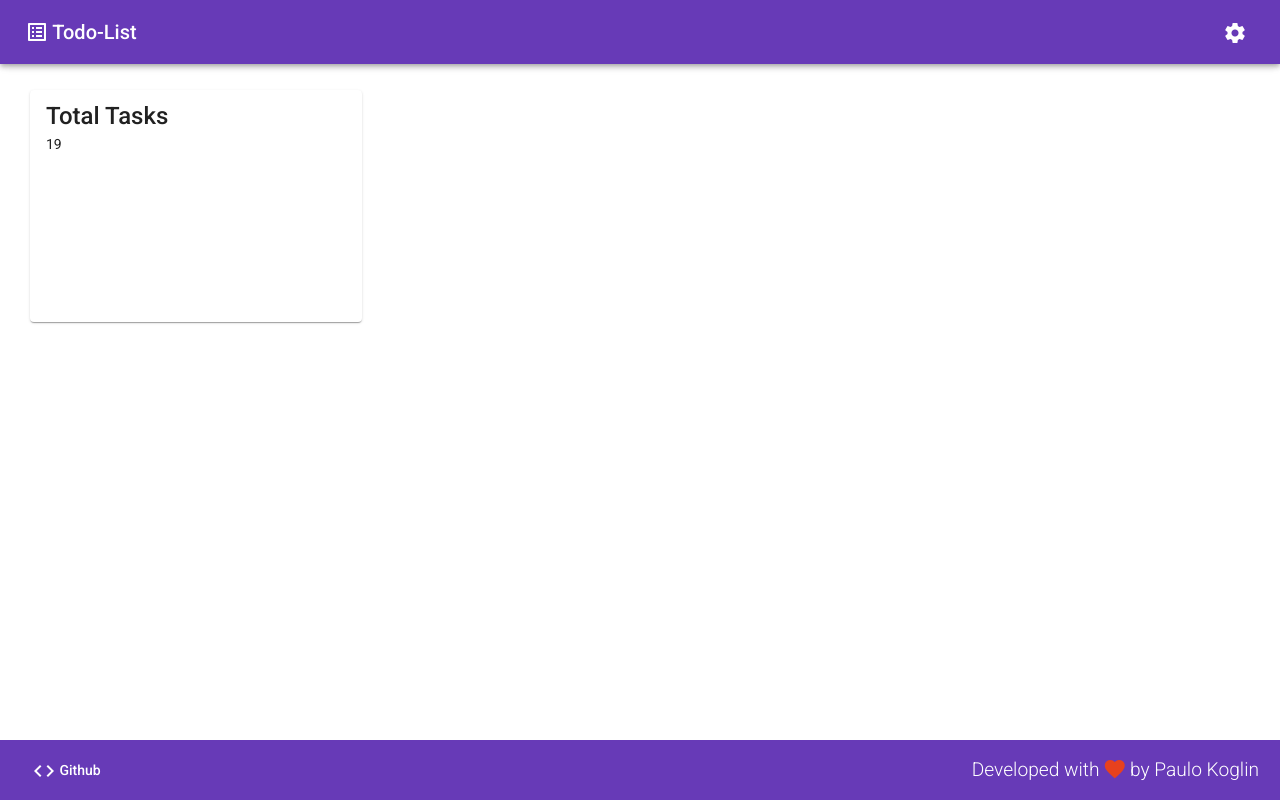
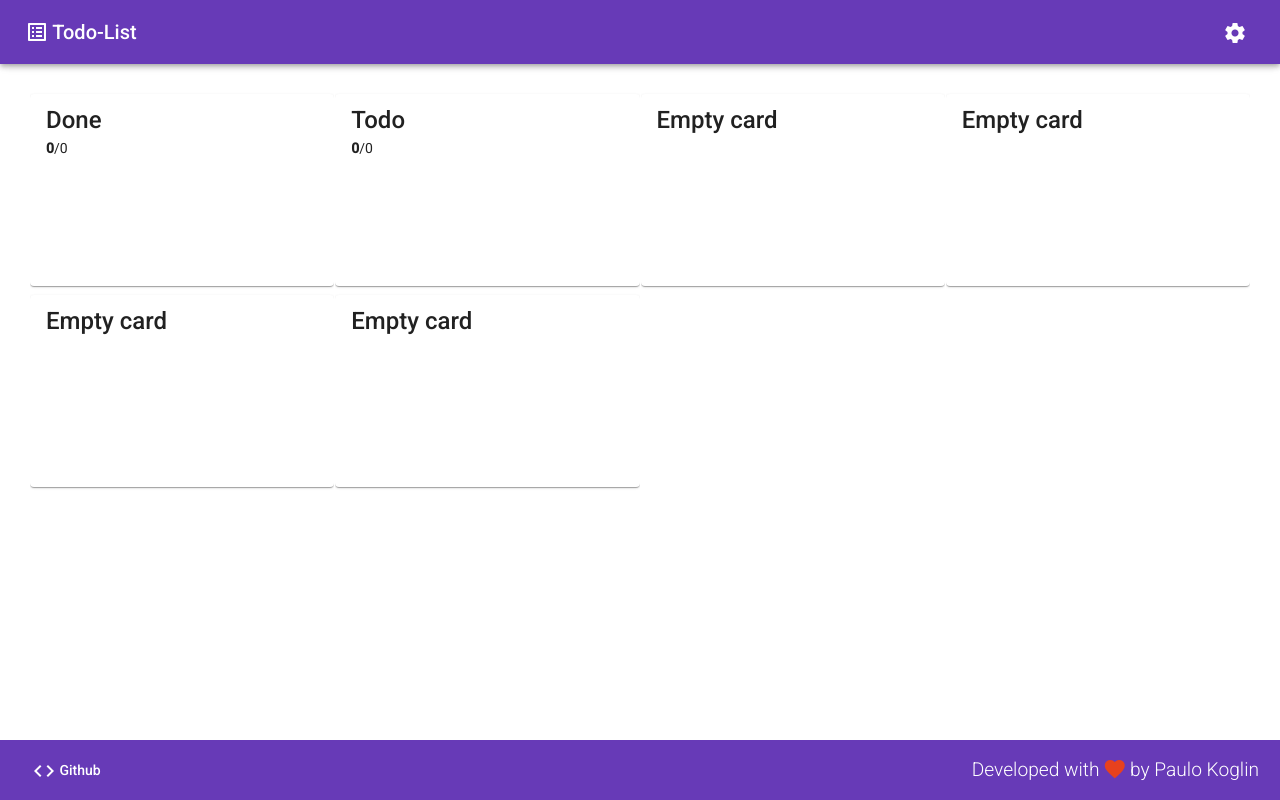
Before and after one commit to PauloKoglin/angular-todo-list, an Angular app in the folder frontend/todo-list/: page /dashboard in a window 1280 px wide. Built offline with nearby package versions, Linux system fonts and the light colour scheme; no server answers.

Commit message:
add cards to dashboard

```diff
--- a/frontend/todo-list/src/app/views/dashboard/dashboard.component.css
+++ b/frontend/todo-list/src/app/views/dashboard/dashboard.component.css
@@ -1,6 +1,6 @@
 .dashboard-card {
   width: 300px;
-  height: 200px;
+  height: 80%;
 }
 
 .dashboard-card:hover {
--- a/frontend/todo-list/src/app/views/dashboard/dashboard.component.html
+++ b/frontend/todo-list/src/app/views/dashboard/dashboard.component.html
@@ -1,11 +1,50 @@
 <mat-grid-list cols="4" rowHeight="200px">
+  <mat-grid-tile>
     <mat-card routerLink="/tasks" class="dashboard-card">
       <mat-card-title-group>
-      <mat-card-title>Total Tasks</mat-card-title>
+        <mat-card-title>Done</mat-card-title>
       </mat-card-title-group>
       <mat-card-content>
-      {{19}}
+        <b>{{amountTasksDone}}</b>/{{tasks.length}}
       </mat-card-content>
     </mat-card>
-
+  </mat-grid-tile>
+  <mat-grid-tile>
+    <mat-card routerLink="/tasks" class="dashboard-card">
+      <mat-card-title-group>
+        <mat-card-title>Todo</mat-card-title>
+      </mat-card-title-group>
+      <mat-card-content>
+        <b>{{amountTasksTodo}}</b>/{{tasks.length}}
+      </mat-card-content>
+    </mat-card>
+  </mat-grid-tile>
+  <mat-grid-tile>
+    <mat-card class="dashboard-card">
+      <mat-card-title-group>
+        <mat-card-title>Empty card</mat-card-title>
+      </mat-card-title-group>
+    </mat-card>
+  </mat-grid-tile>
+  <mat-grid-tile>
+    <mat-card class="dashboard-card">
+      <mat-card-title-group>
+        <mat-card-title>Empty card</mat-card-title>
+      </mat-card-title-group>
+    </mat-card>
+  </mat-grid-tile>
+  <mat-grid-tile>
+    <mat-card class="dashboard-card">
+      <mat-card-title-group>
+        <mat-card-title>Empty card</mat-card-title>
+      </mat-card-title-group>
+    </mat-card>
+  </mat-grid-tile>
+  <mat-grid-tile>
+    <mat-card class="dashboard-card">
+      <mat-card-title-group>
+        <mat-card-title>Empty card</mat-card-title>
+      </mat-card-title-group>
+    </mat-card>
+  </mat-grid-tile>
 </mat-grid-list>
--- a/frontend/todo-list/src/app/views/dashboard/dashboard.component.ts
+++ b/frontend/todo-list/src/app/views/dashboard/dashboard.component.ts
@@ -1,4 +1,6 @@
 import { Component, OnInit } from '@angular/core';
+import { Task } from 'src/app/domain/models';
+import { TaskService } from 'src/app/services';
 
 @Component({
   selector: 'app-dashboard',
@@ -6,10 +8,25 @@ import { Component, OnInit } from '@angular/core';
   styleUrls: ['./dashboard.component.css']
 })
 export class DashboardComponent implements OnInit {
+  tasks: Task[];
+  amountTasksDone: number;
+  amountTasksTodo: number;
 
-  constructor() { }
+  constructor(private readonly taskService: TaskService) {
+    this.tasks = [];
+    this.amountTasksDone = 0;
+    this.amountTasksTodo = 0;
+  }
 
   ngOnInit(): void {
-  }
+    this.taskService.getTasks()
+      .subscribe(tasks => {
+        this.tasks = tasks;
 
+        tasks.forEach(task => {
+          task.done && this.amountTasksDone++;
+          !task.done && this.amountTasksTodo++;
+        });
+      });
+    }
 }
```
Lines whose indentation alone changed are shown as unchanged.
